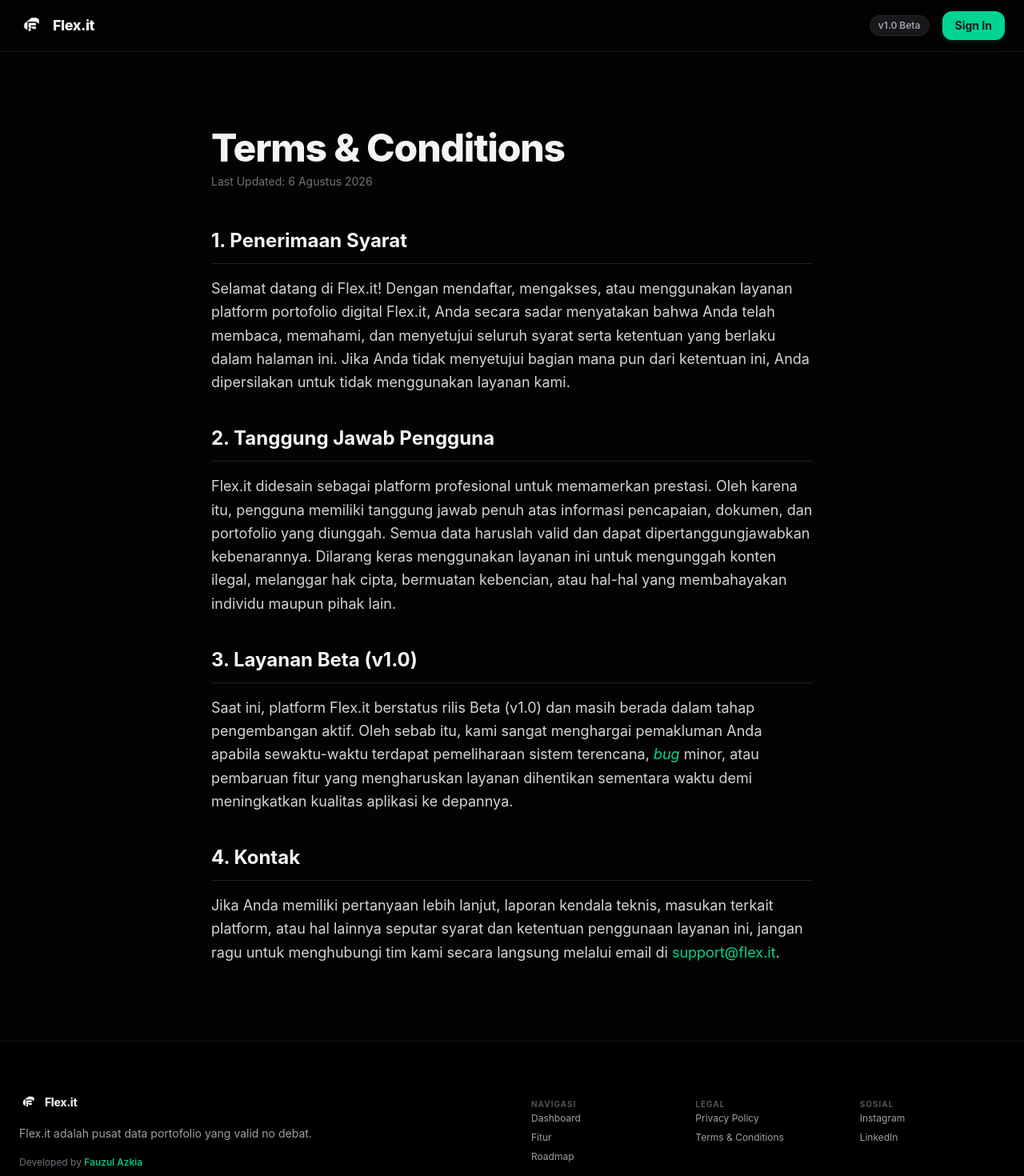
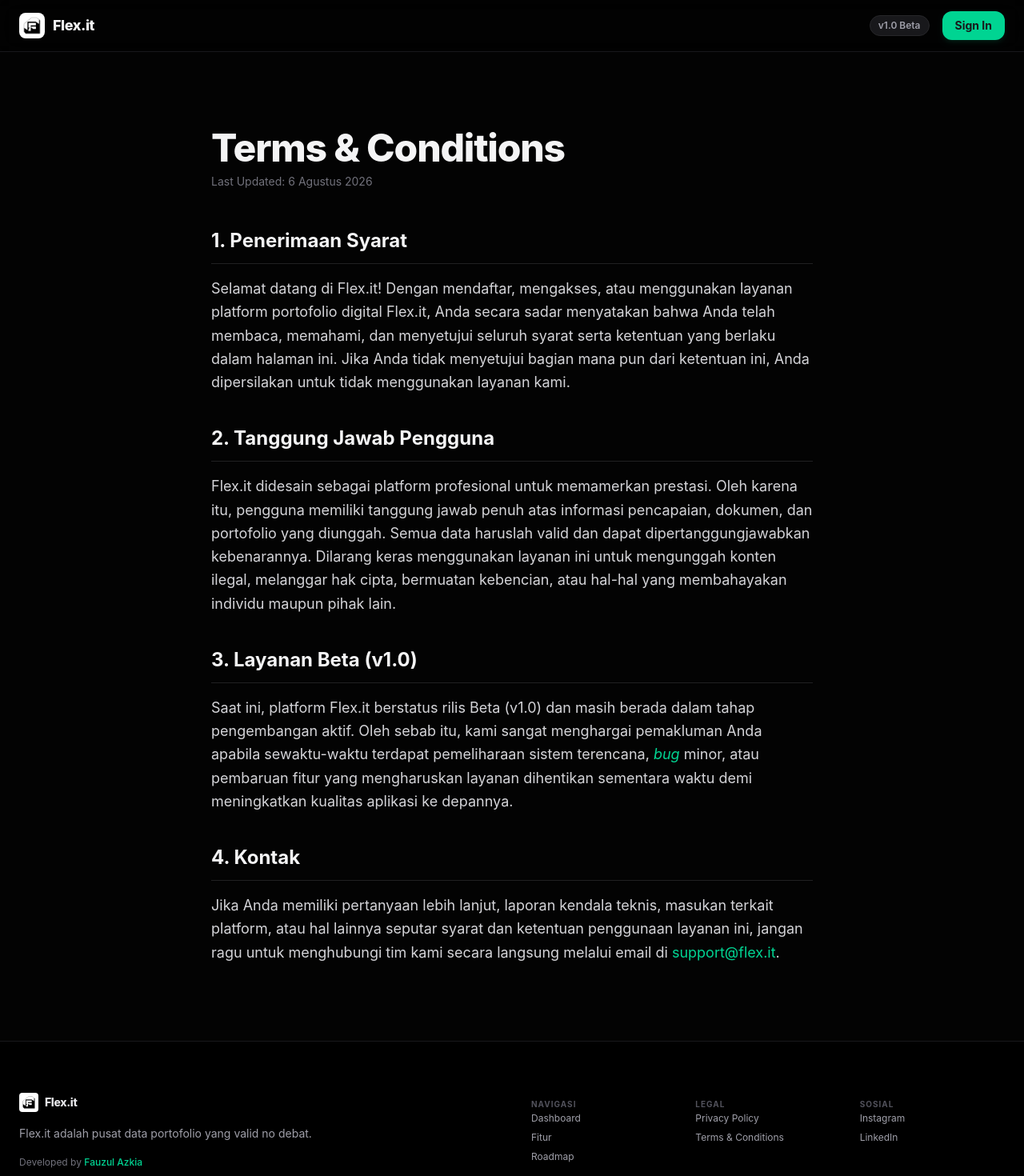
Before and after one commit to fauzulazkiaa/Flex.it, a Next.js app: page /terms in a window 1280 px wide. Shown: the top 1470 px of the page at 80% size. Built offline with nearby package versions, Linux system fonts and the light colour scheme.

Commit message:
fix: add white background to logo for dark mode visibility

```diff
--- a/src/app/sign-in/[[...sign-in]]/page.tsx
+++ b/src/app/sign-in/[[...sign-in]]/page.tsx
@@ -12,9 +12,8 @@ export default function Page() {
 
       <div className="relative z-10 w-full max-w-[400px] flex flex-col items-center">
 
-        {/* Brand Header */}
         <div className="flex items-center gap-2.5 mb-8">
-          <Image src="/logo.png" alt="Flex.it Logo" width={32} height={32} className="w-8 h-8 object-contain rounded-lg shadow-lg" />
+          <Image src="/logo.png" alt="Flex.it Logo" width={32} height={32} className="w-8 h-8 object-contain rounded-lg shadow-lg bg-white" />
           <span className="font-extrabold text-zinc-100 text-lg tracking-tight">
             Flex.it
           </span>
--- a/src/app/sign-up/[[...sign-up]]/page.tsx
+++ b/src/app/sign-up/[[...sign-up]]/page.tsx
@@ -12,9 +12,8 @@ export default function Page() {
 
       <div className="relative z-10 w-full max-w-[400px] flex flex-col items-center">
 
-        {/* Brand Header */}
         <div className="flex items-center gap-2.5 mb-8">
-          <Image src="/logo.png" alt="Flex.it Logo" width={32} height={32} className="w-8 h-8 object-contain rounded-lg shadow-lg" />
+          <Image src="/logo.png" alt="Flex.it Logo" width={32} height={32} className="w-8 h-8 object-contain rounded-lg shadow-lg bg-white" />
           <span className="font-extrabold text-zinc-100 text-lg tracking-tight">
             Flex.it
           </span>
--- a/src/components/GlobalFooter.tsx
+++ b/src/components/GlobalFooter.tsx
@@ -10,7 +10,7 @@ export const GlobalFooter = () => {
         {/* Sisi Kiri (Brand Statement) */}
         <div className="space-y-4 max-w-sm">
           <div className="flex items-center gap-2">
-          <Image src="/logo.png" alt="Flex.it Logo" width={24} height={24} className="w-6 h-6 object-contain rounded" />
+          <Image src="/logo.png" alt="Flex.it Logo" width={24} height={24} className="w-6 h-6 object-contain rounded bg-white" />
             <span className="font-extrabold text-zinc-200 text-sm tracking-tight">Flex.it</span>
           </div>
           <p className="text-sm text-zinc-400 leading-relaxed">
--- a/src/components/GlobalHeader.tsx
+++ b/src/components/GlobalHeader.tsx
@@ -8,7 +8,7 @@ export const GlobalHeader = () => {
     <header className="border-b border-zinc-900 bg-[#030303]/60 backdrop-blur-md sticky top-0 z-50">
       <div className="max-w-7xl mx-auto px-6 h-16 flex items-center justify-between">
         <Link href="/" className="flex items-center gap-2.5 hover:opacity-80 transition-opacity">
-          <Image src="/logo.png" alt="Flex.it Logo" width={32} height={32} className="w-8 h-8 object-contain" />
+          <Image src="/logo.png" alt="Flex.it Logo" width={32} height={32} className="w-8 h-8 object-contain bg-white rounded-lg" />
           <span className="font-extrabold text-zinc-100 text-lg tracking-tight">
             Flex.it
           </span>
--- a/src/components/LandingPage.tsx
+++ b/src/components/LandingPage.tsx
@@ -96,7 +96,7 @@ export const LandingPage: React.FC = () => {
             {/* Sidebar Mock - High Fidelity with Labels */}
             <div className="col-span-3 border-r border-zinc-900 p-4 space-y-6 hidden md:block">
               <div className="flex items-center gap-2 px-2">
-                <Image src="/logo.png" alt="Flex.it Logo" width={24} height={24} className="w-6 h-6 object-contain rounded-md shadow-sm" />
+                <Image src="/logo.png" alt="Flex.it Logo" width={24} height={24} className="w-6 h-6 object-contain rounded-md shadow-sm bg-white" />
                 <span className="text-xs font-bold text-zinc-200">Flex.it</span>
               </div>
               <div className="space-y-1.5">
--- a/src/components/Navbar.tsx
+++ b/src/components/Navbar.tsx
@@ -40,7 +40,7 @@ export const Navbar: React.FC<NavbarProps> = ({
 
           {/* Logo & Brand Title */}
           <div className="flex items-center gap-3">
-            <Image src="/logo.png" alt="Flex.it Logo" width={40} height={40} className="w-10 h-10 object-contain rounded-xl shadow-lg border border-zinc-800/60" />
+            <Image src="/logo.png" alt="Flex.it Logo" width={40} height={40} className="w-10 h-10 object-contain rounded-xl shadow-lg border border-zinc-800/60 bg-white" />
             <div>
               <div className="flex items-center gap-2">
                 <h1 className="font-extrabold text-zinc-100 text-lg tracking-tight leading-tight">
```
